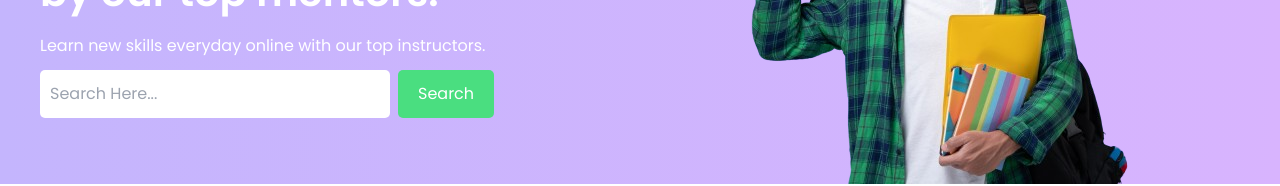
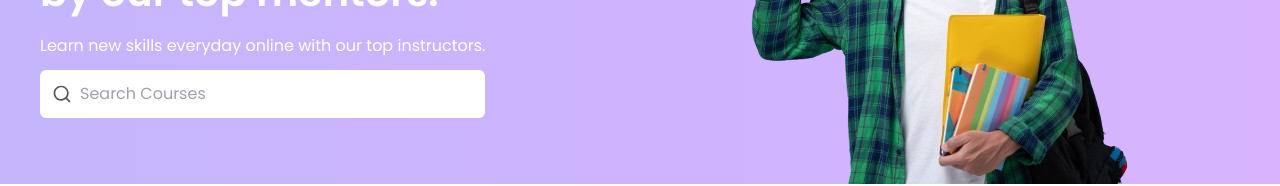
Before and after one commit to antorahad/LMS_COURSE_HERO, a React (Vite) app: page /course in a window 1280 px wide. Shown: the part 322-508 px from the top of the page. Built offline with nearby package versions, Linux system fonts and the light colour scheme; no server answers.

Commit message:
course page update

```diff
--- a/src/components/CourseBanner.jsx
+++ b/src/components/CourseBanner.jsx
@@ -1,6 +1,7 @@
 import banner from '../assets/image-three.png'
+import { RiSearchLine } from 'react-icons/ri';
 
-const CourseBanner = () => {
+const CourseBanner = ({ handleSearch }) => {
     return (
         <div className='bg-gradient-to-r from-violet-300 to-purple-300 px-[20px]'>
             <div className="container mx-auto flex flex-col lg:flex-row items-center justify-between">
@@ -9,9 +10,17 @@ const CourseBanner = () => {
                         <div className='p-5 space-y-3 text-white'>
                             <h1 className='text-[40px] font-[600]'>Choose from over 30 <br /> courses each guided <br /> by our top mentors.</h1>
                             <p className='text-[16px] font-[400]'>Learn new skills everyday online with our top instructors.</p>
-                            <div className='flex items-center gap-2'>
-                                <input type="text" placeholder='Search Here...' className='px-[10px] py-[12px] rounded-[5px] border-none outline-none text-black w-[100%] lg:w-[350px]'/>
-                                <button className='bg-green-400 px-[20px] py-[12px] rounded-[5px] text-white font-[400]border-none outline-none'>Search</button>
+                            <div className='text-slate-950'>
+                                <div className="relative">
+                                    <input onChange={handleSearch}
+                                        type="text"
+                                        className="p-3 rounded-md w-full border-none focus:outline-none outline-none pl-10"
+                                        placeholder="Search Courses"
+                                    />
+                                    <div className="absolute inset-y-0 left-0 pl-3 flex items-center pointer-events-none">
+                                        <RiSearchLine className="h-5 w-5 text-gray-600" />
+                                    </div>
+                                </div>
                             </div>
                         </div>
                     </div>
--- a/src/components/ShowAllCourses.jsx
+++ b/src/components/ShowAllCourses.jsx
@@ -1,13 +1,8 @@
 import { useState } from 'react';
 import Course from './Course';
+import NoDataImage from '../assets/no-data.jpg'; // Import your no data image component
 
-const ShowAllCourses = () => {
-    const [allCourses, setAllCourse] = useState([])
-    useState(() => {
-        fetch('/courses.json')
-        .then(res => res.json())
-        .then(data => setAllCourse(data))
-    }, [])
+const ShowAllCourses = ({ filterCourses }) => {
   const [displayedCourses, setDisplayedCourses] = useState(8);
   const [showAll, setShowAll] = useState(false);
 
@@ -16,7 +11,7 @@ const ShowAllCourses = () => {
       setDisplayedCourses(8);
       setShowAll(false);
     } else {
-            setDisplayedCourses(allCourses.length);
+      setDisplayedCourses(filterCourses.length);
       setShowAll(true);
     }
   };
@@ -27,18 +22,26 @@ const ShowAllCourses = () => {
         <h1 className="text-[40px] font-[600] text-transparent bg-gradient-to-r from-violet-300 to-purple-300 bg-clip-text mb-3">All Courses</h1>
         <p className="text-[16px] font-[400]">Learn at your own pace, with the freedom to choose.</p>
       </center>
+      {filterCourses.length > 0 ? (
         <div className="container mx-auto mt-[40px] grid grid-cols-1 md:grid-cols-2 lg:grid-cols-3 gap-5">
-                {allCourses.slice(0, displayedCourses).map(course => (
+          {filterCourses.slice(0, displayedCourses).map((course) => (
             <Course key={course.id} course={course}></Course>
           ))}
         </div>
+      ) : (
+        <div className="flex justify-center mt-8">
+            <img src={NoDataImage} className="w-[300px] object-cover" />
+        </div>
+      )}
       <center>
+        {filterCourses.length > 1 && (
           <button
             className='bg-gradient-to-r from-violet-300 to-purple-300 px-[28px] py-[12px] rounded-[5px] text-white text-[14px] font-[600] mt-[40px] border-none outline-none'
             onClick={loadMoreOrLess}
           >
             {showAll ? 'Show Less' : 'Load More'}
           </button>
+        )}
       </center>
     </div>
   );
--- a/src/pages/AllCourse.jsx
+++ b/src/pages/AllCourse.jsx
@@ -1,14 +1,30 @@
+import { useState } from "react";
 import CourseBanner from "../components/CourseBanner";
 import ShowAllCourses from "../components/ShowAllCourses";
 import { Helmet } from 'react-helmet-async';
 const AllCourse = () => {
+    const [allCourses, setAllCourse] = useState([])
+    useState(() => {
+        fetch('/courses.json')
+            .then(res => res.json())
+            .then(data => setAllCourse(data))
+    }, [])
+
+    const [search, setSearch] = useState('');
+
+    const handleSearch = e => {
+        setSearch(e.target.value);
+    }
+
+    const filterCourses = allCourses.filter((item) => item.title.toLowerCase().includes(search.toLowerCase()) ||
+    item.price.toString().toLowerCase().includes(search.toLowerCase()))
     return (
         <div>
             <Helmet>
                 <title>Course Page</title>
-             </Helmet>
-            <CourseBanner/>
-            <ShowAllCourses/>
+            </Helmet>
+            <CourseBanner handleSearch={handleSearch} />
+            <ShowAllCourses filterCourses={filterCourses}/>
         </div>
     );
 };
```
Also changed, not shown: src/assets/no-data.jpg (added). Lines whose indentation alone changed are shown as unchanged.
